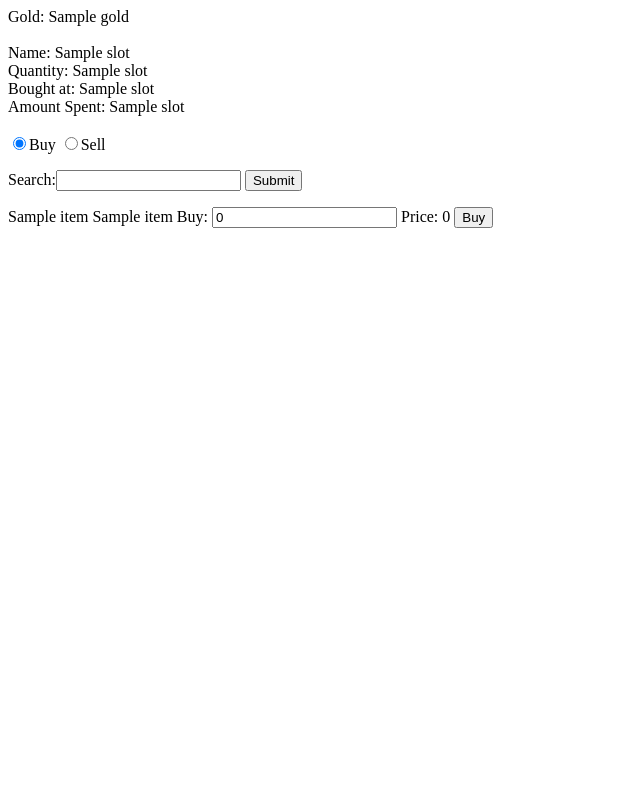
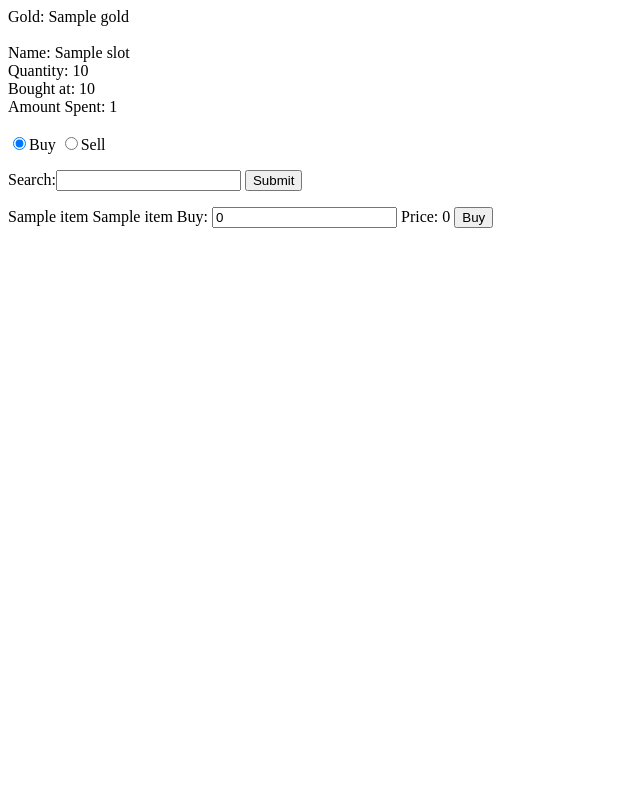
Before and after one commit to nheiser/Virtual-Grand-Exchange, a Flask app: template templates/index.html in a window 1280 px wide. Shown: the whole page, without its empty margins (0-640 px from the left). Run offline with Flask 2, Linux system fonts and the light colour scheme; the template is opened without the code that fills it: most values are stand-ins (such as "Sample title", 1, 10 or a date in 2020); some libraries are stand-ins or nearby versions.

Commit message:
selling function complete

```diff
--- a/main.py
+++ b/main.py
@@ -19,18 +19,21 @@ secret_key = secrets.token_urlsafe(16)
 app = Flask(__name__)
 app.secret_key = "7BOXEyui_8wRiMOU0Pq6LQ"
 
-slots = []
-
 
 @app.route("/sell", methods = ["GET", "POST"])
 def sell():
 
 	if (request.method == "POST"):
 
+		pos = request.form.get("pos")
 		itemId = request.form.get("id")
 		stock = int(request.form.get("stock"))
 		quantity = int(request.form.get("quantity"))
 		unitPrice = request.form.get("unitPrice")
+
+		if (quantity <= 0):
+			#you cannot buy that amount
+			return make_response(redirect("/"))
 
 
 		cleanPrice = int(standardizePrice(unitPrice))
@@ -40,14 +43,28 @@ def sell():
 
 		slots = session["slots"]
 
-		for slot in slots:
-			if (slot[0] == itemId):
-				slot[2] -= quantity
-				if (slot[2] == 0):
-					slots.pop(0)
-				break
+		newQuantity = slots[pos]["quantity"]
+
+		newQuantity -= quantity
+		slots[pos]["quantity"] = newQuantity
+
+		newSlots = {}
+
+		if (newQuantity <= 0):
+
+			slots.pop(pos)
+			for slot in slots:
+				if (slot > pos):
+					newSlots[str(int(slot) - 1)] = slots[slot]
+				else:
+					newSlots[slot] = slots[slot]
+
+
+			slots = newSlots
+
 
 		session["slots"] = slots
+		print(session["slots"])
 
 		return make_response(redirect("/"))
 
@@ -80,34 +97,31 @@ def buy():
 
 		print(itemId, name, quantity, unitPrice, totalPrice)
 
-		slot = []
+		slot = {}
 
-		slot.append(itemId)
-		slot.append(name)
-		slot.append(quantity)
-		slot.append(unitPrice)
-		slot.append(totalPrice)
-		#slot.append(actualPrice)
+		slot["id"] = itemId
+		slot["name"] = name
+		slot["quantity"] = quantity
+		#slot["quantity"] = '{:,}'.format(quantity)
+		slot["unitPrice"] = unitPrice
+		slot["totalPrice"] = totalPrice
+		#slot["currentPrice"] = totalPrice
 
-		#Slot 1:
-		#[Item ID, Name, Quantity, unitPrice, totalPrice]
-		#[50, Shortbow (u), 100, 11, 1100]
 
-		slots = []
+		slots = {}
+
 		if ("slots" in session):
 
 			slots = session["slots"]
 			#slots = ast.literal_eval(slots)
+		else:
+			session["slots"] = {}
 
-		slots.append(slot)
+		length = len(slots) + 1
 
-		#Slots:
-		#[[Slot 1], [Slot 2], [Slot 3], [Slot 4], [Slot 5], [Slot 6], [Slot 7], [Slot 8]]
-		#[[50, Shortbow (u), 100, 11, 1100], [20997, Twisted bow, 2, 1.2b, 2.4b]]
+		session["slots"][str(length)] = slot
 
-
-		#res = make_response(redirect("/"))
-		session["slots"] = slots
+		print(session["slots"])
 
 		return make_response(redirect("/"))
 
@@ -124,32 +138,26 @@ def home():
 
 	gold = '{:,}'.format(gold)
 
-	#s = requests.session()
-	#s.cookies["foo"] = "bar"
-	#print(s.cookies["foo"])
-	#s.post('http://localhost/', params={'foo': 'bar'})
-	#print(s.cookies)
+	if ("slots" in session):
 
-	if ("slots" in session):
 		slots = session["slots"]
 		#slots = ast.literal_eval(slots)
 
 		threads = []
 
-		for i in range (0, len(slots)):
+		for slot in slots:
+		#for i in range (0, len(slots)):
 
-			t = threading.Thread(target = updatePrices, args = (slots[i],))
+			t = threading.Thread(target = updatePrices, args = (slots, slot))
+			#t = threading.Thread(target = updatePrices, args = (i + 1, slots))
 			t.start()
 			threads.append(t)
 
 		for thread in threads:
 			thread.join()
 
-		#print(slots)
-
-
 	else:
-		slots = []
+		slots = {}
 
 
 	if (request.method == "GET"):
@@ -199,16 +207,17 @@ def home():
 
 
 
-def updatePrices(slot):
+def updatePrices(slots, pos):
 
-	url = "https://secure.runescape.com/m=itemdb_oldschool/api/catalogue/detail.json?item=" + slot[0]
+	url = "https://secure.runescape.com/m=itemdb_oldschool/api/catalogue/detail.json?item=" + slots[pos]["id"]
 
 	response = requests.get(url).json()
 
 	item = {}
 	item = response["item"]
 
-	slot.append(item["current"]["price"])
+	#slot["currentPrice"] = item["current"]["price"]
+	slots[pos]["currentPrice"] = item["current"]["price"]
 
 
 def standardizePrice(price):
--- a/templates/index.html
+++ b/templates/index.html
@@ -17,13 +17,13 @@ Gold: {{ gold }}
 
 {% for slot in slots %}
 
-Name: {{ slot[1] }}
+Name: {{ slots[slot]["name"] }}
 <br>
-Quantity: {{ slot[2] }}
+Quantity: {{ slots[slot]["quantity"] }}
 <br>
-Bought at: {{ slot[3] }}
+Bought at: {{ slots[slot]["unitPrice"] }}
 <br>
-Amount Spent: {{ slot[4] }}
+Amount Spent: {{ slots[slot]["totalPrice"] }}
 
 <br>
 <br>
@@ -78,15 +78,16 @@ Amount Spent: {{ slot[4] }}
 
 		<div ng-controller="Ctrl" ng-init="quantity=0">
 
-			<form id={{ slot[0] }} action="/sell" method="post">
+			<form id="{{ slot }}" action="/sell" method="post">
 
-				<input type="hidden" name="id" ng-model="id" value="{{ slot[0] }}">
-				<input type="hidden" name="stock" ng-model="stock" value="{{ slot[2] }}">
-				<input type="hidden" name="unitPrice" ng-model="unitPrice" value="{{ slot[5] }}">
-				{{ slot[1] }}
-				Supply: {{ slot[2] }}
-				Current Value: {{ slot[5] }}
-				Sell: <input type="number" name="quantity" value="0" min="0" max="{{ slot[2] }}" ng-change="updateTotal('{{ slot[5] }}')" ng-model="quantity">
+				<input type="hidden" name="pos" ng-model="pos" value="{{ slot }}">
+				<input type="hidden" name="id" ng-model="id" value="{{ slots[slot]['id'] }}">
+				<input type="hidden" name="stock" ng-model="stock" value="{{ slots[slot]['quantity'] }}">
+				<input type="hidden" name="unitPrice" ng-model="unitPrice" value="{{ slots[slot]['currentPrice'] }}">
+				{{ slots[slot]["name"] }}
+				Supply: {{ slots[slot]["quantity"] }}
+				Current Value: {{ slots[slot]["currentPrice"] }}
+				Sell: <input type="number" name="quantity" value="0" min="0" max="{{ slots[slot]['quantity'] }}" ng-change="updateTotal('{{ slots[slot]['currentPrice'] }}')" ng-model="quantity">
 				<span ng-bind="total"></span>
 				<input type="submit" value="Sell">
 
```
